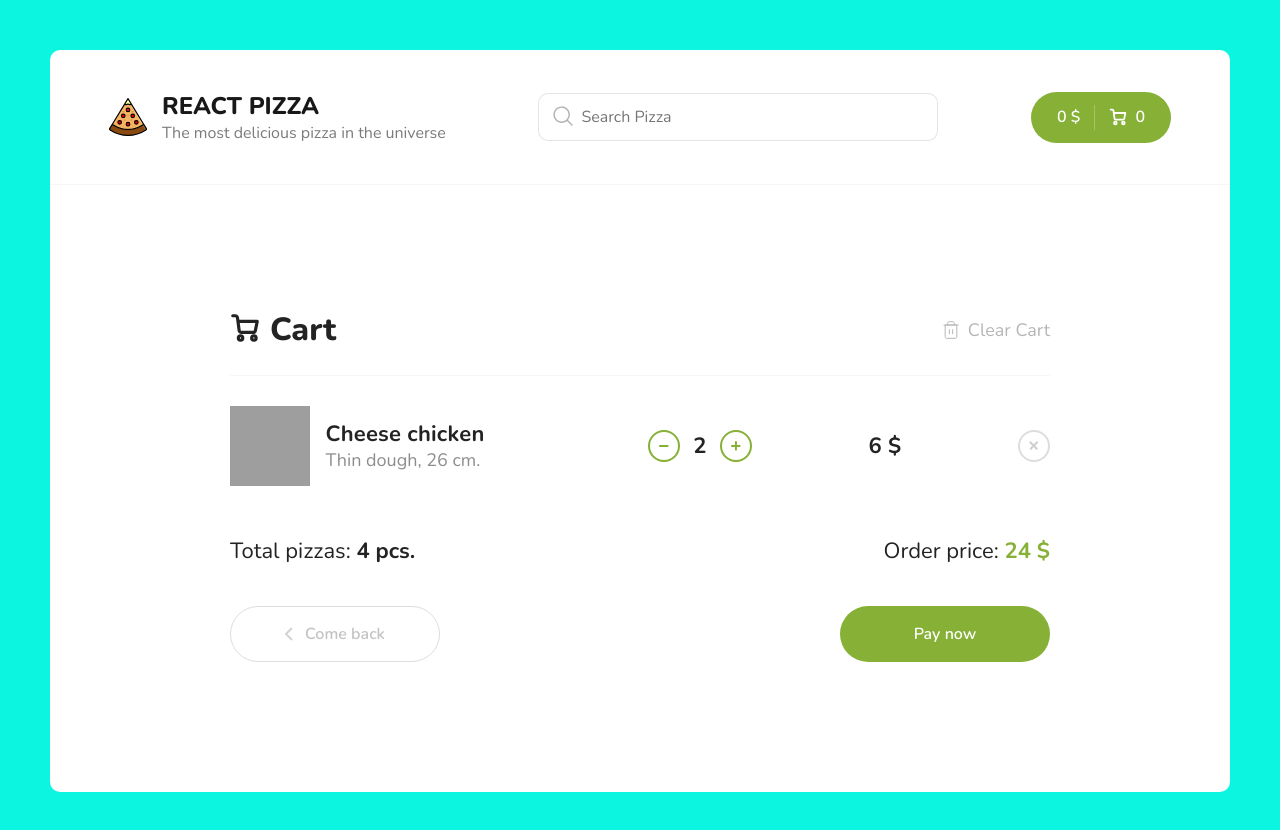
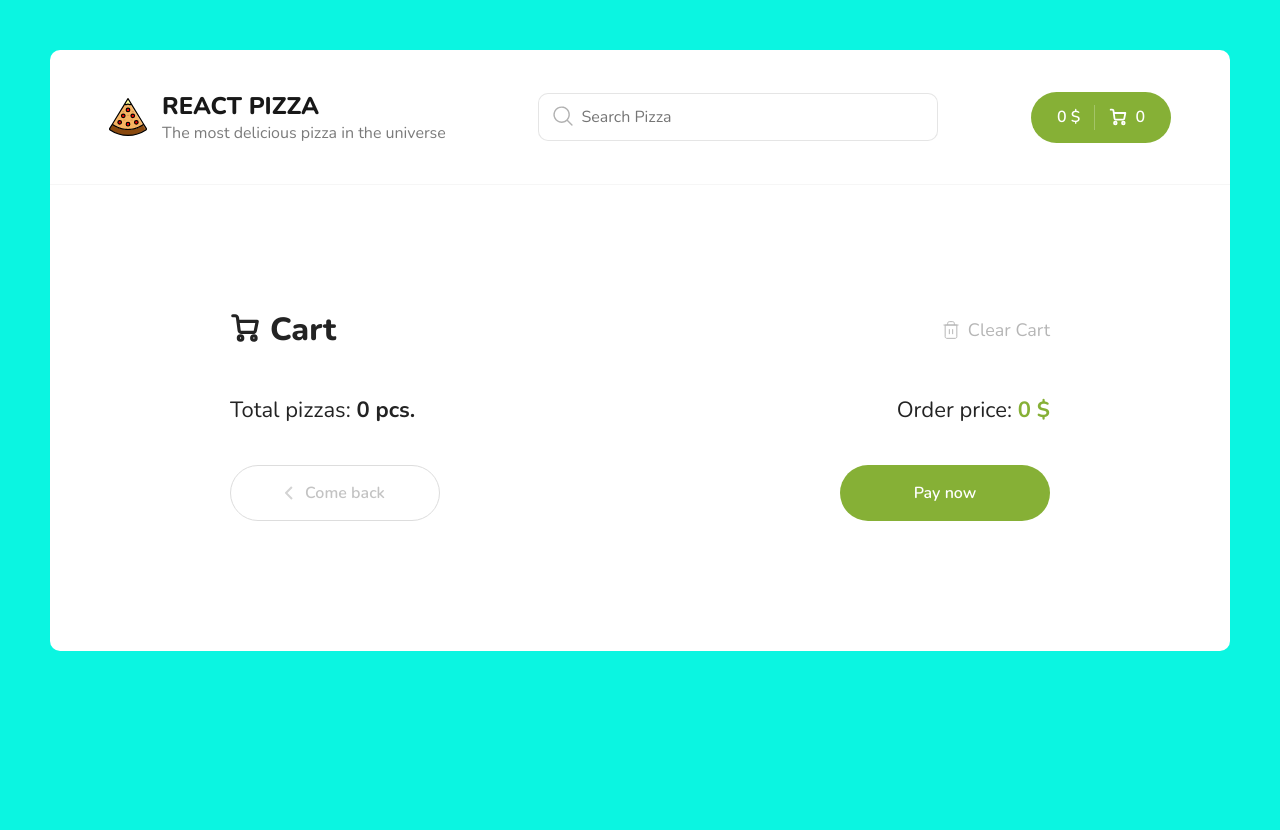
Before and after one commit to serhiyhvala/react-pizza, a React (Create React App) app: page /cart in a window 1280 px wide. Shown: the top 830 px of the page. After the commit the page ends 800 px from the top, so only its background shows below. Built offline with nearby package versions, Linux system fonts and the light colour scheme; grey boxes are pictures that could not be loaded.

Commit message:
Create Logic For Cart in Project

```diff
--- a/src/components/Cart/Cart.jsx
+++ b/src/components/Cart/Cart.jsx
@@ -2,13 +2,22 @@ import React from 'react'
 import { Link } from 'react-router-dom'
 
 import { ReactComponent as ClearCart } from '../../assets/img/cart-clear.svg'
-import { ReactComponent as Plus } from '../../assets/img/plus.svg'
-import { ReactComponent as RemoveCart } from '../../assets/img/cart-remove.svg'
-import { ReactComponent as Minus } from '../../assets/img/cart-minus.svg'
 import { ReactComponent as CartLogo } from '../../assets/img/cart.svg'
 import { ReactComponent as ComeBack } from '../../assets/img/come-back.svg'
+import { useDispatch, useSelector } from 'react-redux'
+import CartItem from '../CartItem/CartItem'
+import { clearItems } from '../../redux/slices/cartSlice'
 
-const Cart = () => (
+const Cart = () => {
+  const { totalPrice, items } = useSelector(state => state.cart)
+  const dispatch = useDispatch()
+  const totalCount = items.reduce((sum, item) => sum + item.count, 0)
+  const onClickClear = () => {
+    if (window.confirm('Are you sure you want to clear all items?')) {
+      dispatch(clearItems())
+    }
+  }
+  return (
     <div className="container container--cart">
       <div className="cart">
         <div className="cart__top">
@@ -16,50 +25,23 @@ const Cart = () => (
             <CartLogo />
             Cart
           </h2>
-        <div className="cart__clear">
+          <div onClick={onClickClear} className="cart__clear">
             <ClearCart />
             <span>Clear Cart</span>
           </div>
         </div>
         <div className="content__items">
-        <div className="cart__item">
-          <div className="cart__item-img">
-            <img
-              className="pizza-block__image"
-              src="https://dodopizza-a.akamaihd.net/static/Img/Products/Pizza/ru-RU/b750f576-4a83-48e6-a283-5a8efb68c35d.jpg"
-              alt="Pizza"
-            />
-          </div>
-          <div className="cart__item-info">
-            <h3>Cheese chicken</h3>
-            <p>Thin dough, 26 cm.</p>
-          </div>
-          <div className="cart__item-count">
-            <div className="button button--outline button--circle cart__item-count-minus">
-              <Minus />
-            </div>
-            <b>2</b>
-            <div className="button button--outline button--circle cart__item-count-plus">
-              <Plus />
-            </div>
-          </div>
-          <div className="cart__item-price">
-            <b>6 $</b>
-          </div>
-          <div className="cart__item-remove">
-            <div className="button button--outline button--circle">
-              <RemoveCart />
-            </div>
-          </div>
-        </div>
+          {items.map(item => (
+            <CartItem key={item.id} {...item} />
+          ))}
         </div>
         <div className="cart__bottom">
           <div className="cart__bottom-details">
             <span>
-            Total pizzas: <b>4 pcs.</b>
+              Total pizzas: <b>{totalCount} pcs.</b>
             </span>{' '}
             <span>
-            Order price: <b>24 $</b>{' '}
+              Order price: <b>{totalPrice} $</b>{' '}
             </span>
           </div>
           <div className="cart__bottom-buttons">
@@ -78,5 +60,6 @@ const Cart = () => (
       </div>
     </div>
   )
+}
 
 export default Cart
--- /dev/null
+++ b/src/components/CartItem/CartItem.jsx
@@ -0,0 +1,63 @@
+import React from 'react'
+import { ReactComponent as Minus } from '../../assets/img/cart-minus.svg'
+import { ReactComponent as Plus } from '../../assets/img/plus.svg'
+import { ReactComponent as RemoveCart } from '../../assets/img/cart-remove.svg'
+import { useDispatch } from 'react-redux'
+import { addItems, minusItem, removeItems } from '../../redux/slices/cartSlice'
+
+const CartItem = ({ id, title, price, count, imageUrl, type }) => {
+  const dispatch = useDispatch()
+
+  const onClickPlus = () => {
+    dispatch(addItems({ id }))
+  }
+
+  const onClickMinus = () => {
+    dispatch(minusItem(id))
+  }
+
+  const onClickRemove = () => {
+    if (window.confirm('Are you sure you want to remove?')) {
+      dispatch(removeItems(id))
+    }
+  }
+  return (
+    <div className="cart__item">
+      <div className="cart__item-img">
+        <img className="pizza-block__image" src={imageUrl} alt="Pizza" />
+      </div>
+      <div className="cart__item-info">
+        <h3>{title}</h3>
+        <p>{type}, 26 cm.</p>
+      </div>
+      <div className="cart__item-count">
+        <div
+          onClick={onClickMinus}
+          className="button button--outline button--circle cart__item-count-minus"
+        >
+          <Minus />
+        </div>
+        <b>{count}</b>
+        <div
+          onClick={onClickPlus}
+          className="button button--outline button--circle cart__item-count-plus"
+        >
+          <Plus />
+        </div>
+      </div>
+      <div className="cart__item-price">
+        <b>{price * count} $</b>
+      </div>
+      <div className="cart__item-remove">
+        <div
+          onClick={onClickRemove}
+          className="button button--outline button--circle"
+        >
+          <RemoveCart />
+        </div>
+      </div>
+    </div>
+  )
+}
+
+export default CartItem
--- a/src/redux/slices/cartSlice.js
+++ b/src/redux/slices/cartSlice.js
@@ -18,15 +18,24 @@ const cartSlice = createSlice({
         0
       )
     },
+    minusItem(state, action) {
+      const findItem = state.items.find(obj => obj.id === action.payload)
+
+      if (findItem) {
+        findItem.count--
+      }
+    },
     removeItems(state, action) {
       state.items = state.items.filter(obj => obj.id !== action.payload)
     },
     clearItems(state) {
       state.items = []
+      state.totalPrice = 0
     }
   }
 })
 
-export const { addItems, removeItems, clearItems } = cartSlice.actions
+export const { addItems, removeItems, clearItems, minusItem } =
+  cartSlice.actions
 
 export default cartSlice.reducer
```
Lines whose indentation alone changed are shown as unchanged.
